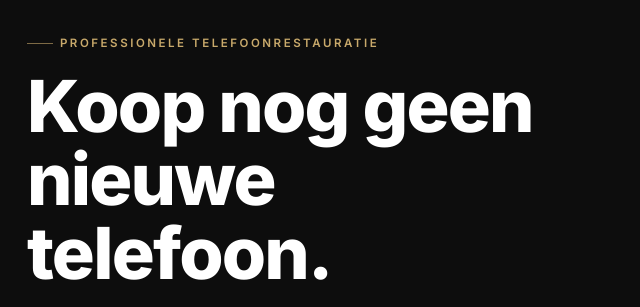
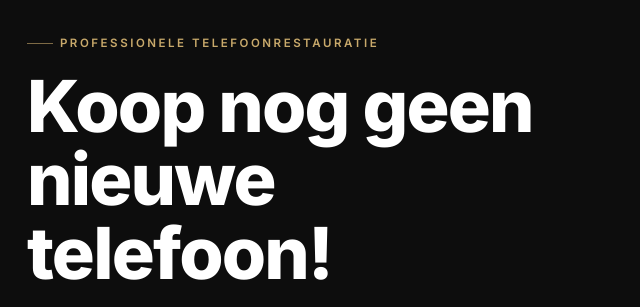
Before and after one commit to ShawnMeo/FlippRenew, a plain HTML site: page index.html in a window 1280 px wide. Shown: the part 135-442 px from the top of the page, 51-691 px from the left. Drawn offline with nearby package versions, Linux system fonts and the light colour scheme.

Commit message:
Add files via upload

```diff
--- a/index.html
+++ b/index.html
@@ -1836,7 +1836,7 @@
 
           // hero
           hero_eyebrow: "Professionele telefoonrestauratie",
-          hero_h1: 'Koop nog geen nieuwe telefoon.',
+          hero_h1: 'Koop nog geen nieuwe telefoon!',
           hero_sub: "Herstel je batterij, maak je speakers weer helder, vervang beschadigde schermen en laat je telefoon weer als nieuw aanvoelen — voor een fractie van de prijs van een nieuwe.",
           hero_cta: "Vraag een gratis offerte aan",
           trust_1: "Zelfde dag service",
```
